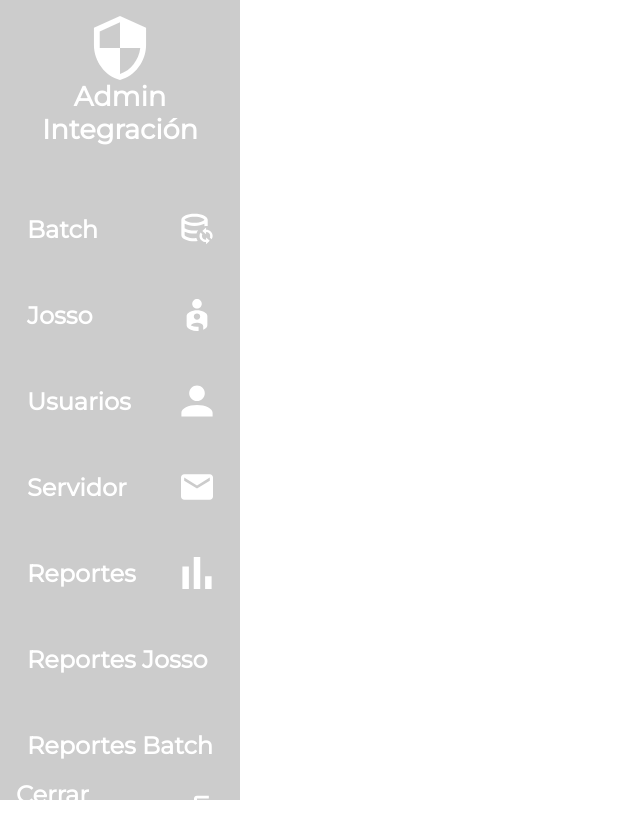
After one commit to wramirez2483/integracion-admin, a PHP site: page /views/inicio.php in a window 1280 px wide. The commit adds this page. Shown: the whole page, without its empty margins (0-640 px from the left). Run offline with PHP 8.4, Linux system fonts and the light colour scheme.

Commit message:
feat: validation and layouts

```diff
--- a/app/config.php
+++ b/app/config.php
@@ -1,5 +1,7 @@
 <?php
+
 session_start();
+
 define('APP_NAME', 'APP Integracion');
 define('SERVIDOR', 'localhost');
 define('USUARIO', 'root');
--- a/guards/validationLogin.php
+++ b/guards/validationLogin.php
@@ -1,10 +1,18 @@
 <?php
+
     function validarLogin(){
-        session_start(); // Inicia o reanuda una sesión
 
-        if( ! isset($_SESSION['logueado'])) {
+        if( isset($_SESSION['logueado'])) {
             // echo isset($_SESSION['logueado']);
-            header('Location: views/login/login.php');
+            header('./views/inicio.php');
+            // $_SESSION['error-authorized'] = 'Inicia sesion para continuar.';
+        }
+    }
+    function autorizarVistaLogin(){
+
+        if(!isset($_SESSION['logueado'])) {
+            echo isset($_SESSION['logueado']);
+            header('index.php');
             $_SESSION['error-authorized'] = 'Inicia sesion para continuar.';
         }
     }
--- a/helpers/scripts.js
+++ b/helpers/scripts.js
@@ -6,10 +6,10 @@ function handleEye() {
 
     if (x.type === "password") {
       x.type = "text";
-      icon.src = "../../img/BiEyeSlash.svg";
+      icon.src = "./img/BiEyeSlash.svg";
     } else {
       x.type = "password";
-      icon.src = "../../img/RiEyeLine.svg";
+      icon.src = "./img/RiEyeLine.svg";
     }
 
 }
--- /dev/null
+++ b/layouts/css/styles_layouts.css
@@ -0,0 +1,85 @@
+*{
+    padding: 0;
+    margin: 0;
+    box-sizing: border-box;
+    font-family: 'Montserrat';
+}
+
+.container-menu{
+    height: 100vh;
+    width: 30vh;
+    background-color: #CCCCCC;
+}
+
+.content{
+    height: 100vh;
+
+    padding: 1em;
+    display: flex;
+    align-items: center;
+    justify-content: space-between;
+    flex-direction: column;
+
+}
+.admin-title{
+    display: flex;
+    flex-direction: column;
+    align-items: center;
+    margin-bottom: 3em;
+}
+.admin-title h1{
+    color: white;
+    font-size: 1.7em;
+    text-align: center;
+}
+img.admin-icon{
+    height: 4em;
+    width: 4em;
+}
+.options{
+    display: flex;
+    flex-direction: column;
+    gap: 1em;
+}
+.options div,
+.auth
+{
+    display: flex;
+    align-items: center;
+    gap: 2em;
+    color: white;
+    font-size: 1em;
+    justify-content: space-between;
+    cursor: pointer;
+    height: 70px;
+    transition: .3s ease-in;
+}
+.options div:hover .icon,
+.options div:hover h2,
+.auth svg
+
+{
+    color:#61BB68 ;
+    fill: #61BB68;
+}
+.icon,
+.auth svg
+{
+    height: 2em;
+    width: 2em;
+    fill: white;
+}
+
+/* .auth{
+    color: white;
+    display: flex;
+    font-size: 1em;
+    align-items: center;
+    justify-content: space-between;
+
+    gap: 1.5em;
+}
+.auth svg{
+    height: 2em;
+    width: 2em;
+} */
--- a/prueba_lector.php
+++ b/layouts/header.php
@@ -3,7 +3,7 @@
 <head>
     <meta charset="UTF-8">
     <meta name="viewport" content="width=device-width, initial-scale=1.0">
-    <title>Hola lector</title>
+    <title>Document</title>
 </head>
 <body>
 
--- /dev/null
+++ b/layouts/menu.php
@@ -0,0 +1,101 @@
+<!DOCTYPE html>
+<html lang="en">
+<head>
+    <meta charset="UTF-8">
+    <meta name="viewport" content="width=device-width, initial-scale=1.0">
+    <link rel="stylesheet" href="./css/styles_layouts.css">
+    <link href='https://fonts.googleapis.com/css?family=Montserrat' rel='stylesheet'>
+</head>
+
+
+    <div class="container-menu">
+        <div class="content">
+
+            <div class="admin-title">
+
+                <img class="admin-icon" src="../img/ADMIN.svg" alt="" srcset="">
+                <h1>Admin Integración</h1>
+            </div>
+
+            <div class="options">
+
+                <div class="">
+                    <h2>Batch</h2>
+
+                    <div class="image-container">
+
+                        <svg class="icon"  viewBox="0 0 47 45" fill="none" xmlns="http://www.w3.org/2000/svg">
+                            <path d="M19.8684 29.25C20.8611 29.25 21.8295 29.1825 22.7979 29.115C23.2579 27.405 24.0326 25.785 25.0979 24.3675C23.4274 24.615 21.66 24.75 19.8684 24.75C14.0095 24.75 8.48947 23.4 5.34211 21.2625V14.94C8.90105 16.8075 14.0821 18 19.8684 18C25.6547 18 30.8358 16.8075 34.3947 14.94V18.4275C35.6053 18.1575 36.8158 18 38.1474 18C38.5105 18 38.8737 18 39.2368 18.0675V9C39.2368 4.0275 30.5695 0 19.8684 0C9.16737 0 0.5 4.0275 0.5 9V31.5C0.5 36.4725 9.19158 40.5 19.8684 40.5C21.4663 40.5 23.04 40.41 24.5168 40.23C23.6695 38.9025 23.04 37.44 22.6768 35.865C21.7811 36 20.8611 36 19.8684 36C10.4989 36 5.34211 32.625 5.34211 31.5V26.4825C9.24 28.2375 14.3484 29.25 19.8684 29.25ZM19.8684 4.5C29.2379 4.5 34.3947 7.875 34.3947 9C34.3947 10.125 29.2379 13.5 19.8684 13.5C10.4989 13.5 5.34211 10.125 5.34211 9C5.34211 7.875 10.4989 4.5 19.8684 4.5ZM46.5 32.625C46.5 34.47 45.8947 36.18 44.8779 37.5975L42.2389 35.145C42.6505 34.38 42.8684 33.525 42.8684 32.625C42.8684 29.52 40.1568 27 36.8158 27V30.375L31.3684 25.3125L36.8158 20.25V23.625C42.1663 23.625 46.5 27.6525 46.5 32.625ZM36.8158 34.875L42.2632 39.9375L36.8158 45V41.625C31.4653 41.625 27.1316 37.5975 27.1316 32.625C27.1316 30.78 27.7368 29.07 28.7537 27.6525L31.3926 30.105C30.9811 30.87 30.7632 31.725 30.7632 32.625C30.7632 35.73 33.4747 38.25 36.8158 38.25V34.875Z"  />
+                        </svg>
+
+                    </div>
+
+                </div>
+                <div class="">
+                    <h2>Josso</h2>
+                    <div class="image-container">
+                        <svg class="icon"  viewBox="0 0 35 54" fill="none" xmlns="http://www.w3.org/2000/svg">
+                            <path d="M17.5 0C19.6421 0 21.6965 0.853391 23.2112 2.37244C24.726 3.89148 25.5769 5.95175 25.5769 8.1C25.5769 10.2483 24.726 12.3085 23.2112 13.8276C21.6965 15.3466 19.6421 16.2 17.5 16.2C15.3579 16.2 13.3035 15.3466 11.7888 13.8276C10.274 12.3085 9.42308 10.2483 9.42308 8.1C9.42308 5.95175 10.274 3.89148 11.7888 2.37244C13.3035 0.853391 15.3579 0 17.5 0ZM17.5 18.9C21.8885 18.9 25.9 19.845 29.6154 21.735C33.2231 23.652 35 25.947 35 28.647V44.226C35 47.25 32.6846 49.788 27.9731 51.813V45.9C27.9731 43.335 25.6577 41.526 21.0269 40.419C19.5192 40.068 18.3346 39.906 17.5 39.906C15.1577 39.906 12.9231 40.365 10.8769 41.31C8.80385 42.228 7.56538 43.416 7.16154 44.847C10.7692 46.278 14.2154 47.007 17.5 47.007L20.1923 46.737V53.838L17.5 54C13.8115 54 10.3115 53.244 7.02692 51.813C2.31538 49.788 0 47.25 0 44.226V28.647C0 25.947 1.77692 23.652 5.38462 21.735C9.1 19.845 13.1385 18.9 17.5 18.9ZM17.5 24.3C16.0719 24.3 14.7023 24.8689 13.6925 25.8816C12.6827 26.8943 12.1154 28.2678 12.1154 29.7C12.1154 31.1322 12.6827 32.5057 13.6925 33.5184C14.7023 34.5311 16.0719 35.1 17.5 35.1C18.9281 35.1 20.2977 34.5311 21.3075 33.5184C22.3173 32.5057 22.8846 31.1322 22.8846 29.7C22.8846 28.2678 22.3173 26.8943 21.3075 25.8816C20.2977 24.8689 18.9281 24.3 17.5 24.3Z" />
+                        </svg>
+                    </div>
+
+                </div>
+
+                <div class="">
+                    <h2>Usuarios</h2>
+
+                    <div class="image-container">
+                        <svg class="icon"  viewBox="0 0 41 40" fill="none" xmlns="http://www.w3.org/2000/svg">
+                            <path d="M20.5 0C23.1522 0 25.6957 1.05357 27.5711 2.92893C29.4464 4.8043 30.5 7.34784 30.5 10C30.5 12.6522 29.4464 15.1957 27.5711 17.0711C25.6957 18.9464 23.1522 20 20.5 20C17.8478 20 15.3043 18.9464 13.4289 17.0711C11.5536 15.1957 10.5 12.6522 10.5 10C10.5 7.34784 11.5536 4.8043 13.4289 2.92893C15.3043 1.05357 17.8478 0 20.5 0ZM20.5 25C31.55 25 40.5 29.475 40.5 35V40H0.5V35C0.5 29.475 9.45 25 20.5 25Z" />
+                        </svg>
+                    </div>
+                </div>
+
+                <div class="">
+                    <h2>Servidor</h2>
+
+                    <div class="image-container">
+
+                        <svg class="icon" viewBox="0 0 34 28" fill="none" xmlns="http://www.w3.org/2000/svg">
+                            <path d="M30.6 7.25L17 15.6875L3.4 7.25V3.875L17 12.3125L30.6 3.875M30.6 0.5H3.4C1.513 0.5 0 2.00187 0 3.875V24.125C0 25.0201 0.358213 25.8785 0.995837 26.5115C1.63346 27.1444 2.49826 27.5 3.4 27.5H30.6C31.5017 27.5 32.3665 27.1444 33.0042 26.5115C33.6418 25.8785 34 25.0201 34 24.125V3.875C34 2.00187 32.47 0.5 30.6 0.5Z" />
+                        </svg>
+
+                    </div>
+                </div>
+
+                <div class="">
+                    <h2>Reportes</h2>
+                    <div class="image-container">
+                        <svg class="icon"  viewBox="0 0 42 46" fill="none" xmlns="http://www.w3.org/2000/svg">
+                            <path d="M0 46V13.8H9.33333V46H0ZM16.3333 46V0H25.6667V46H16.3333ZM32.6667 46V27.6H42V46H32.6667Z" />
+                        </svg>
+                    </div>
+
+                </div>
+
+                <div class="">
+
+                    <h2>Reportes Josso</h2>
+
+                </div>
+                <div class="">
+                    <h2>Reportes Batch</h2>
+
+
+                </div>
+            </div>
+
+            <div class="auth">
+                <h2>Cerrar Sesión</h2>
+                <svg  viewBox="0 0 20 18" fill="none" xmlns="http://www.w3.org/2000/svg">
+                    <path d="M15 4L13.59 5.41L16.17 8H6V10H16.17L13.59 12.58L15 14L20 9M2 2H10V0H2C0.9 0 0 0.9 0 2V16C0 17.1 0.9 18 2 18H10V16H2V2Z" fill="white"/>
+                </svg>
+
+            </div>
+        </div>
+
+    </div>
+
+
+</body>
+</html>
--- /dev/null
+++ b/views/inicio.php
@@ -0,0 +1,22 @@
+<?php
+    require_once '../guards/validationLogin.php';
+    autorizarVistaLogin();
+?>
+
+<!DOCTYPE html>
+<html lang="es">
+<head>
+    <meta charset="UTF-8">
+    <meta name="viewport" content="width=device-width, initial-scale=1.0">
+    <link rel="stylesheet" href="../layouts/css/styles_layouts.css">
+    <!-- <link rel="stylesheet" href="./views/login/css/style.css"> -->
+    <title>App-Integracion</title>
+</head>
+<body>
+    <!-- <h1>Hola usuario</h1> -->
+    <!-- <a href="app/controllers/login/logout.php"> Logout </a> -->
+    <?php
+        include '../layouts/menu.php'
+    ?>
+</body>
+</html>
```
Also changed, not shown: app/controllers/login/singin.php (+4 -4 lines), index.php (+12 -6 lines), views/batch/batch.php (added, +25 -0 lines), views/login/login.php (+3 -18 lines), img/ADMIN.svg (added), img/Batch.svg (added), img/Josso.svg (added), img/email.svg (added), img/reporter.svg (added), img/user.svg (added), views/batch/css/styles.css (added).
